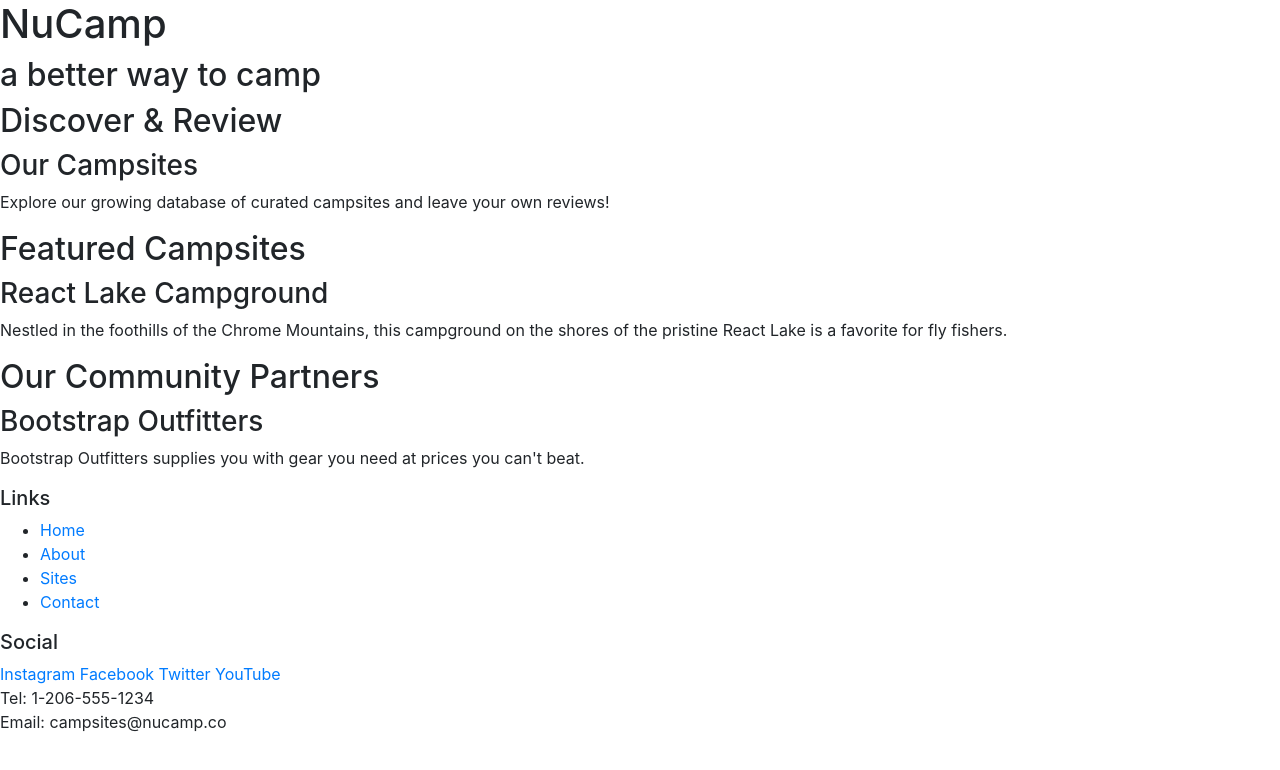
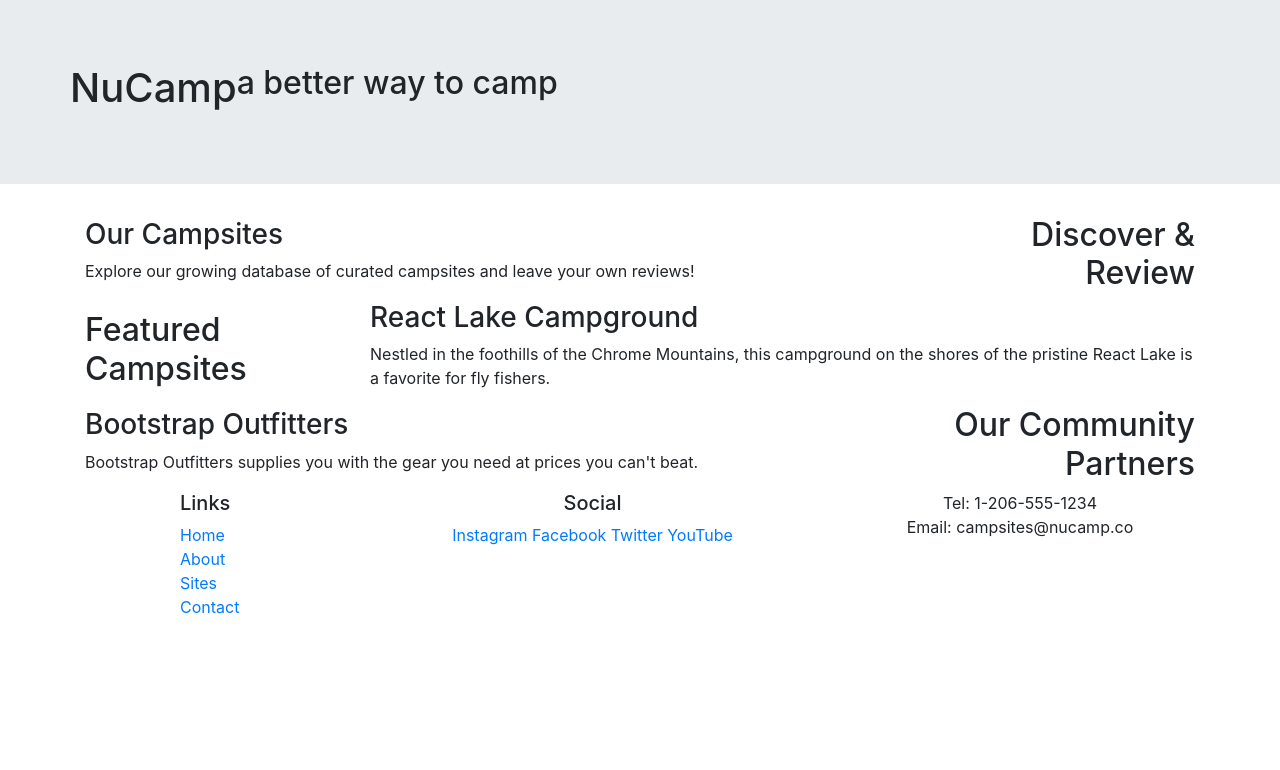
Before and after one commit to apanderson89/nucampSIte, a website: page index.html in a window 1280 px wide. Drawn offline with nearby package versions, Linux system fonts and the light colour scheme.

Commit message:
My First Bootstrap Project

```diff
--- a/index.html
+++ b/index.html
@@ -2,60 +2,92 @@
 <html lang="en">
 
 <head>
-    <meta charset="utf-8" /><meta name="viewport" content="width=device-width, initial-scale=1" />
+    <!-- Required meta tags always come first -->
+    <meta charset="utf-8" />
+    <meta name="viewport" content="width=device-width, initial-scale=1" />
 
     <!-- Bootstrap CSS -->
     <link rel="stylesheet" href="node_modules/bootstrap/dist/css/bootstrap.min.css" />
+
+    <!-- Additional CSS must be placed after Bootstrap CSS -->
+    <link
+    rel="stylesheet" href="https://fonts.googleapis.com/css?family=Lobster|Open+Sans" />
+    <link rel="stylesheet" href="css/styles.css" />
     <title>NuCamp: A Better Way To Camp</title>
 </head>
 
 <body>
-
-    <header>
-        <div>
+    <header class="jumbotron jumbotron-fluid">
+        <div class="container">
+            <div class="row">
+                <div class="col">
+                    <div class="row row-content">
                         <h1>NuCamp</h1>
+                        <br>
                         <h2>a better way to camp</h2>
+                        </br>
+                    </div>
+                </div>
+            </div>
         </div>
     </header>
 
-    <div>
-        <h2>Discover & Review</h2>
+    <div class="container">
+        <div class="row row-content align-items-center">
+            <div class="col-sm-4 order-sm-last col-md-3">
+                <h2 class="text-sm-right">Discover & Review</h2>
+            </div>
+                <div class="col">
                     <h3>Our Campsites</h3>
                     <p>Explore our growing database of curated campsites and leave your own reviews!</p>
                 </div>
+        </div>
 
-    <div>
+        <div class="row row-content align-items-center">
+            <div class="col-sm-4 col-md-3">
                 <h2>Featured Campsites</h2>
+            </div>
+            <div class="col">
                 <h3>React Lake Campground</h3>
         		<p>Nestled in the foothills of the Chrome Mountains, this campground on the shores of the pristine React Lake is a favorite for fly fishers.</p>
    			</div>
+        </div>
 
-    <div>
-        <h2>Our Community Partners</h2>
+        <div class="row row-content align-items-center">
+            <div class="col-sm-4 order-sm-last col-md-3">
+                <h2 class="text-sm-right">Our Community Partners</h2>
+            </div>
+            <div class="col">
                 <h3>Bootstrap Outfitters</h3>
-        <p>Bootstrap Outfitters supplies you with gear you need at prices you can't beat.</p>
+        		<p>Bootstrap Outfitters supplies you with the gear you need at prices you can't beat.</p>
+            </div>
+        </div>
     </div>
 
     <footer>
-        <div>
+        <div class="container">
+            <div class="row">
+                <div class="col-4 col-sm-2 offset-1">
                     <h5>Links</h5>
-            <ul>
+                    <ul class="list-unstyled">
                         <li><a href="#">Home</a></li>
                         <li><a href="#">About</a></li>
                         <li><a href="#">Sites</a></li>
                         <li><a href="#">Contact</a></li>
                     </ul>
                 </div>
-        <div>
+                <div class="col-6 col-sm-5 text-center">
                 	<h5>Social</h5>
                     <a href="http://instagram.com/">Instagram</a>
                     <a href="http://facebook.com/">Facebook</a>
                     <a href="http://twitter.com/">Twitter</a>
                     <a href="http://youtube.com/">YouTube</a>
                 </div>
-        <div>
+                <div class="col-sm-4 text-center">
                     Tel: 1-206-555-1234<br />
                     Email: campsites@nucamp.co
+                </div>
+           </div>
         </div>
     </footer>
   <!-- jQuery must come first, then Popper.js, then the Bootstrap JavaScript plugins.-->
```
Also changed, not shown: package.json (+9 -4 lines), 2 other files. Lines whose indentation alone changed are shown as unchanged.
